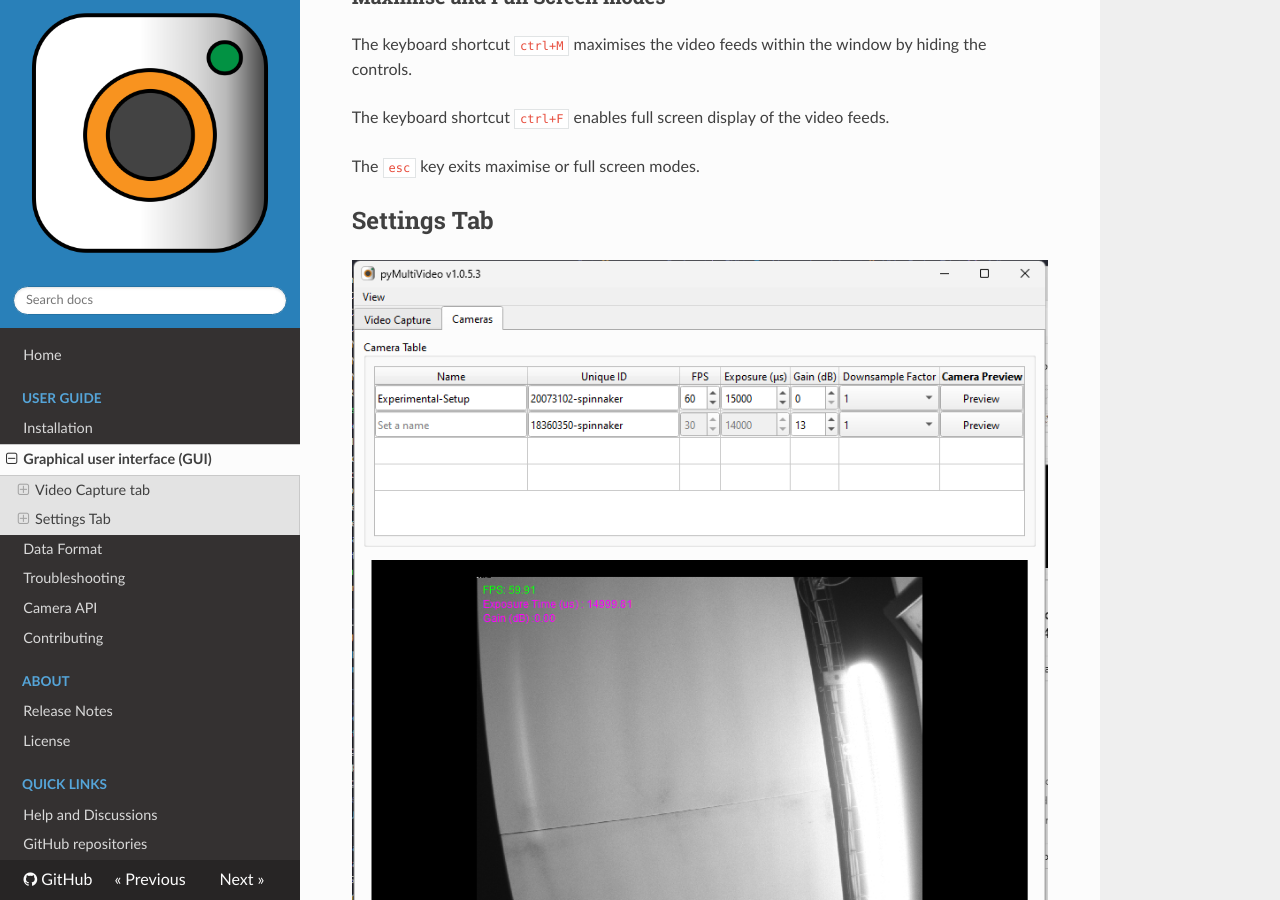
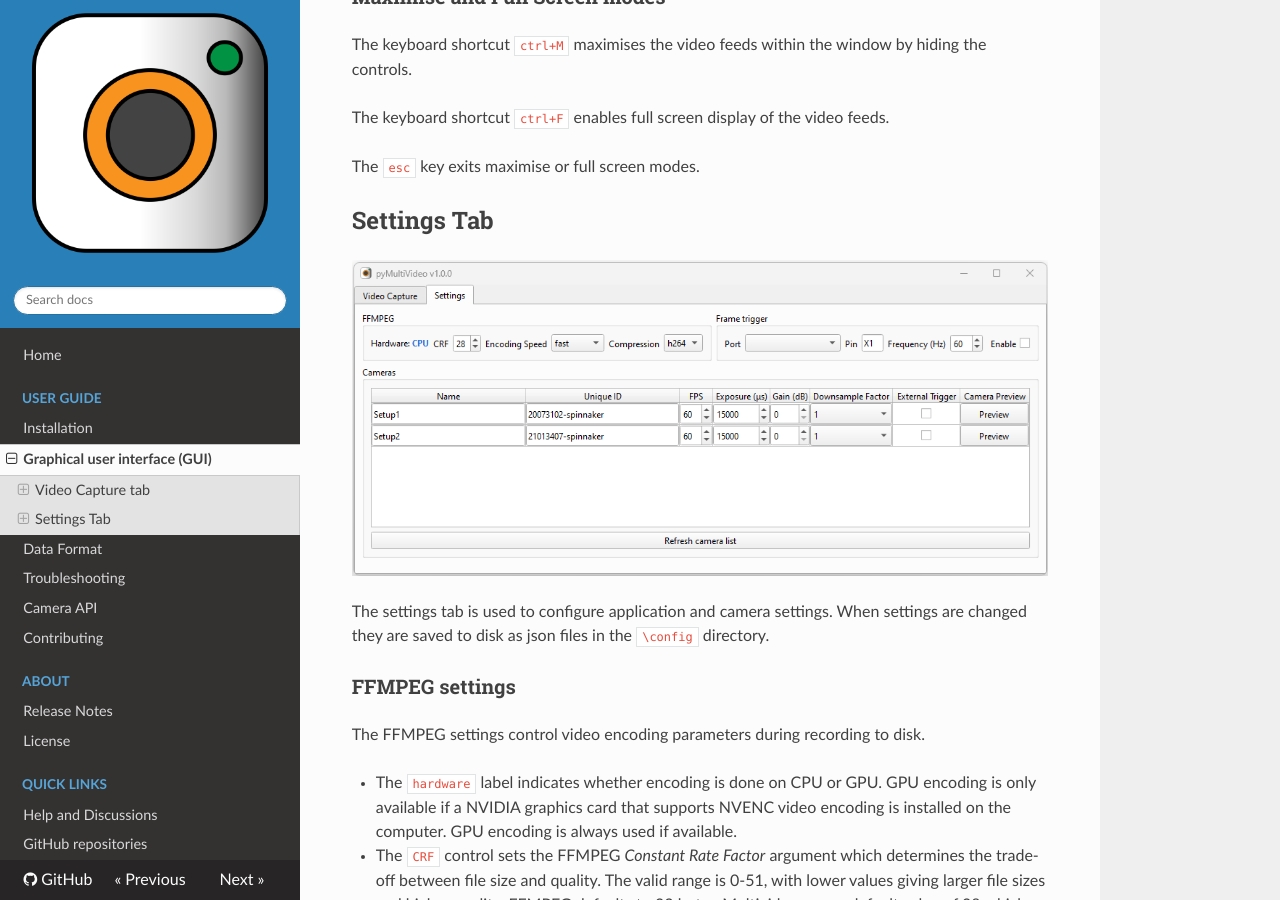
Before and after one commit to pyMultiVideo/docs, an MkDocs documentation site: the page built from docs/user-guide/graphical-user-interface.md, in a window 1280 px wide and 900 px high, scrolled down 2075 px. Built offline with MkDocs 1.6.1, drawn with Linux system fonts in a browser that asks for light colours; nearby versions of some CDN libraries.

Commit message:
Removed unused images and updated settings tab image

```diff
--- a/docs/user-guide/graphical-user-interface.md
+++ b/docs/user-guide/graphical-user-interface.md
@@ -41,7 +41,7 @@ The `esc` key exits maximise or full screen modes.
 
 ## Settings Tab
 
-![cameras-tab](../media/Setup-tab.png)
+![cameras-tab](../media/settings_tab.png)
 
 The settings tab is used to configure application and camera settings.  When settings are changed they are saved to disk as json files in the `\config` directory.
 
```
Also changed, not shown: docs/media/Setup-tab.png (deleted), docs/media/conda-not-added-to-path.png (deleted), docs/media/conda-not-initialised.png (deleted), docs/media/data-flow.png (deleted), docs/media/driver-problem.png (deleted), docs/media/external_frame_triggering.png (deleted), docs/media/no_cameras_connected.png (deleted), docs/media/pyControl_GUI.png (deleted), docs/media/settings_tab.png (added), docs/media/start-up-gui.png (deleted), docs/media/wiring-example.png (deleted).
